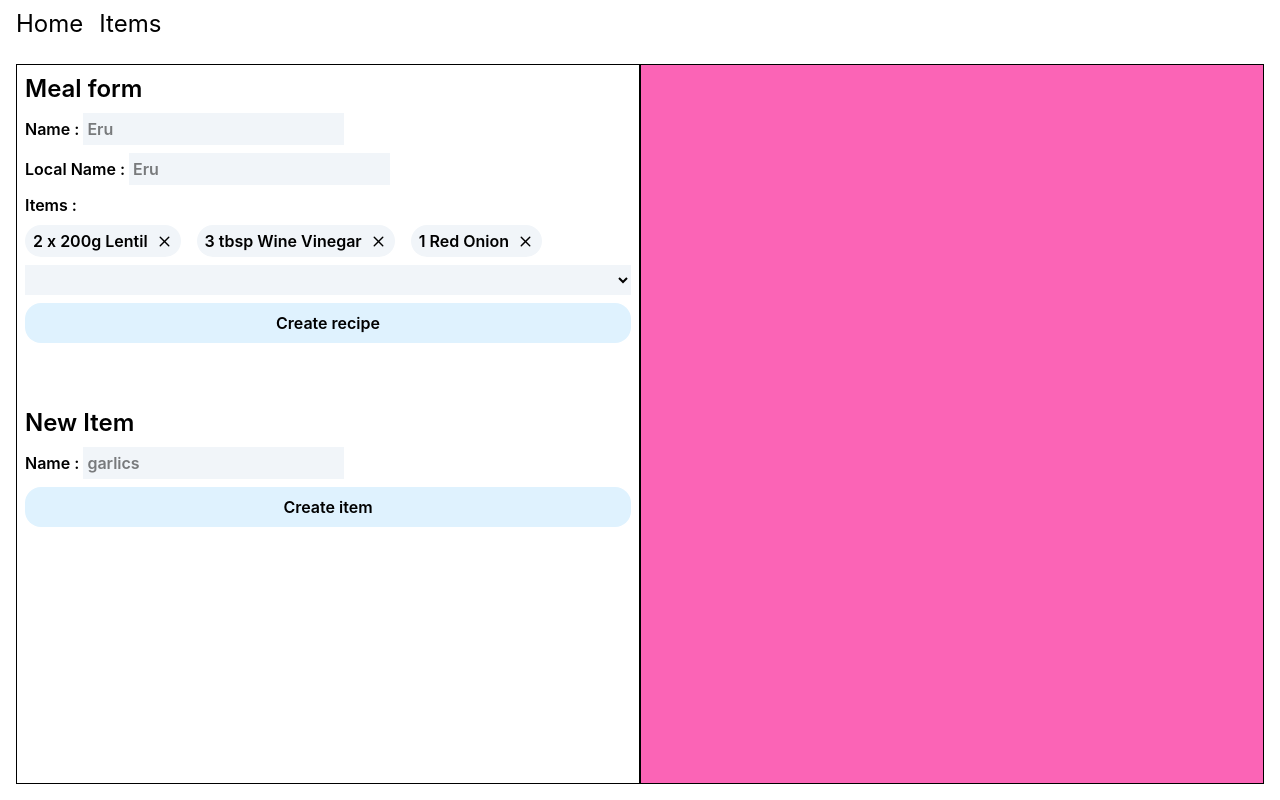
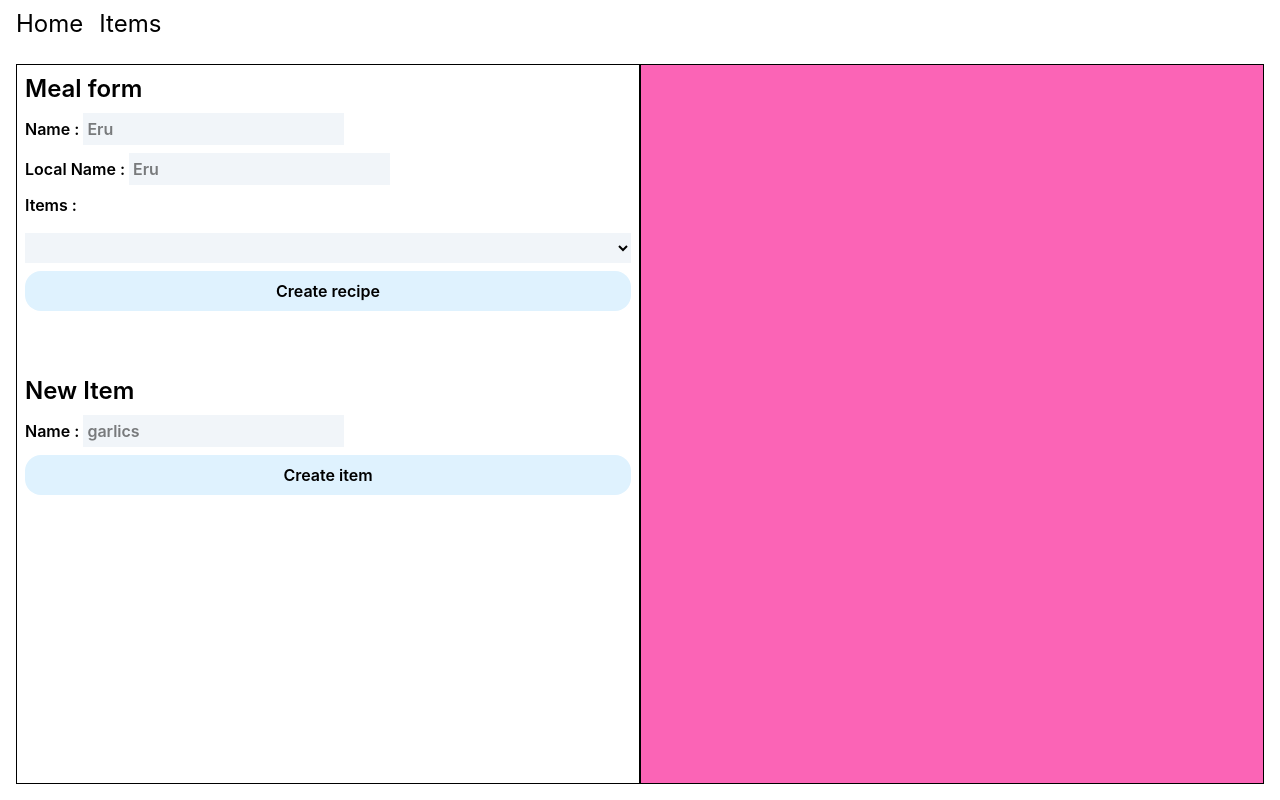
Before and after one commit to Mbungai-Francesco/Meal-Prep, a Vue app: page / in a window 1280 px wide. Built offline with nearby package versions, Linux system fonts and the light colour scheme.

Commit message:
creations done

```diff
--- a/src/stores/storeItem.ts
+++ b/src/stores/storeItem.ts
@@ -1,8 +1,8 @@
 import type { Item } from "@/types";
 import { useStorage } from "@vueuse/core";
 
-export const useMeals = () => {
-	const storeItems = useStorage<Item[]>(
+export const useItems = () => {
+	const items = useStorage<Item[]>(
 		"my-itemss",
     [],
 		undefined,
@@ -25,21 +25,21 @@ export const useMeals = () => {
 	);
 
   const addItem =  (val : Item) =>{
-    const ids = storeItems.value.map(v => v.id)
+    const ids = items.value.map(v => v.id)
     if(ids.includes(val.id)) return false
-    storeItems.value.push(val)
+    items.value.push(val)
     return true
   }
 
   const deleteItem = (item: Item) =>{
-    const index = storeItems.value.indexOf(item)
+    const index = items.value.indexOf(item)
     if(index === -1) return false
-    storeItems.value.splice(index, 1)
+    items.value.splice(index, 1)
     return true
   }
 
   return {
-    storeItems,
+    items,
     addItem,
     deleteItem
   }
--- a/src/stores/storeMeals.ts
+++ b/src/stores/storeMeals.ts
@@ -2,7 +2,7 @@ import type { Meal } from "@/types";
 import { useStorage } from "@vueuse/core";
 
 export const useMeals = () => {
-	const storeMeals = useStorage<Meal[]>(
+	const meals = useStorage<Meal[]>(
 		"my-meals",
     [],
 		undefined,
@@ -25,21 +25,21 @@ export const useMeals = () => {
 	);
 
   const addMeal =  (val : Meal) =>{
-    const ids = storeMeals.value.map(v => v.id)
+    const ids = meals.value.map(v => v.id)
     if(ids.includes(val.id)) return false
-    storeMeals.value.push(val)
+    meals.value.push(val)
     return true
   }
 
   const deleteMeal = (meal: Meal) =>{
-    const index = storeMeals.value.indexOf(meal)
+    const index = meals.value.indexOf(meal)
     if(index === -1) return false
-    storeMeals.value.splice(index, 1)
+    meals.value.splice(index, 1)
     return true
   }
 
   return {
-    storeMeals,
+    meals,
     addMeal,
     deleteMeal
   }
--- a/src/views/Meals.vue
+++ b/src/views/Meals.vue
@@ -9,6 +9,11 @@ import {
 } from "@/types";
 import { computed, reactive, ref } from "vue";
 import { X } from "lucide-vue-next";
+import { useMeals } from "@/stores/storeMeals";
+import { useItems } from "@/stores/storeItem";
+
+const { meals, addMeal } = useMeals()
+const { items, addItem } = useItems()
 
 const selectedItem = ref<Item>();
 const ingre = ref<Ingredient>({
@@ -25,39 +30,40 @@ const meal = reactive<MealDto>({
 	items: [],
 });
 const selected = reactive<Array<Ingredient>>([
-	{
-		quantity: 2,
-		weight: 200,
-		unit: Units.GRAMS,
-		item: { id: "618f2302-ee66-42a0-b040-355ce01e7afg", name: "Lentil" },
-	},
-	{
-		quantity: 3,
-		unit: Units.TBSP,
-		item: { id: "618f2302-ee66-42a0-b040-355ce01e7afh", name: "Wine Vinegar" },
-	},
-	{
-		quantity: 1,
-		item: { id: "618f2302-ee66-42a0-b040-355ce01e7aff", name: "Red Onion" },
-	},
+	// {
+	// 	quantity: 2,
+	// 	weight: 200,
+	// 	unit: Units.GRAMS,
+	// 	item: { id: "618f2302-ee66-42a0-b040-355ce01e7afg", name: "Lentil" },
+	// },
+	// {
+	// 	quantity: 3,
+	// 	unit: Units.TBSP,
+	// 	item: { id: "618f2302-ee66-42a0-b040-355ce01e7afh", name: "Wine Vinegar" },
+	// },
+	// {
+	// 	quantity: 1,
+	// 	item: { id: "618f2302-ee66-42a0-b040-355ce01e7aff", name: "Red Onion" },
+	// },
 ]);
 
-const items = reactive<Array<Item>>([
-	{ id: "0c65aab2-39a1-4045-9160-bf1eeaba840c", name: "a" },
-	{ id: "e7af018c-3a1f-4e91-bdcc-65a6b8a819ea", name: "b" },
-	{ id: "286657b9-5703-4753-a393-036a74a08b41", name: "c" },
-	{ id: "9f8ef973-7908-4d26-9d1e-4f5dbf23694d", name: "d" },
-	{ id: "618f2302-ee66-42a0-b040-355ce01e7af7", name: "e" },
-]);
+// const items = reactive<Array<Item>>([
+// 	{ id: "0c65aab2-39a1-4045-9160-bf1eeaba840c", name: "a" },
+// 	{ id: "e7af018c-3a1f-4e91-bdcc-65a6b8a819ea", name: "b" },
+// 	{ id: "286657b9-5703-4753-a393-036a74a08b41", name: "c" },
+// 	{ id: "9f8ef973-7908-4d26-9d1e-4f5dbf23694d", name: "d" },
+// 	{ id: "618f2302-ee66-42a0-b040-355ce01e7af7", name: "e" },
+// ]);
 
-const meals = reactive<Array<Meal>>([]);
+// const meals = reactive<Array<Meal>>([]);
 
 const addToSelected = (id: string) => {
-	const num = items.findIndex((v) => v.id === id);
-	const val = items[num] ? items[num] : null;
+	const inItems = filtered.value
+	const num = inItems.findIndex((v) => v.id === id);
+	const val = inItems[num] ? inItems[num] : null;
 
 	if (val) {
-		items.splice(num, 1);
+		// inItems.splice(num, 1);
 		selected.push({ ...ingre.value, item: val });
 
 		selectedItem.value = undefined;
@@ -75,14 +81,14 @@ const removeApp = (id: string) => {
 
 	if (ingredient) {
 		selected.splice(num, 1);
-		items.push(ingredient.item);
+		// items.push(ingredient.item);
 	}
 };
 
 const filtered = computed(() => {
 	const arr: Array<Item> = [];
 	const idList = selected.map((v) => v.item.id);
-	items.forEach((element) => {
+	items.value.forEach((element) => {
 		!idList.includes(element.id) && arr.push(element);
 	});
 
@@ -93,7 +99,8 @@ const createItem = () => {
 	const newId = newItem.value.name.split(" ").join("").toLowerCase();
 	const val: Item = { ...newItem.value, id: newId };
 
-	items.push(val);
+	// items.push(val);
+	addItem(val)
 	newItem.value = {
 		name: "",
 		nutriens: "",
@@ -102,9 +109,10 @@ const createItem = () => {
 
 const createMeal = () => {
 	const newId = meal.name.split(" ").join("").toLowerCase();
-	const val: Meal = { ...meal, id: newId };
+	const val: Meal = { ...meal, id: newId, items : selected };
 
-	meals.push(val);
+	// meals.value.push(val);
+	addMeal(val)
 	Object.assign(meal, {
 		name: "",
 		localName: "",
@@ -194,7 +202,8 @@ const createMeal = () => {
 				</label>
 				<button
 					type="submit"
-					class="w-full bg-blue-300 p-2 rounded-2xl cursor-pointer font-semibold"
+					class="w-full bg-blue-300 p-2 rounded-2xl cursor-pointer font-semibold disabled:bg-sky-100"
+					:disabled="!ingre.unit"
 				>
 					Add
 				</button>
```
